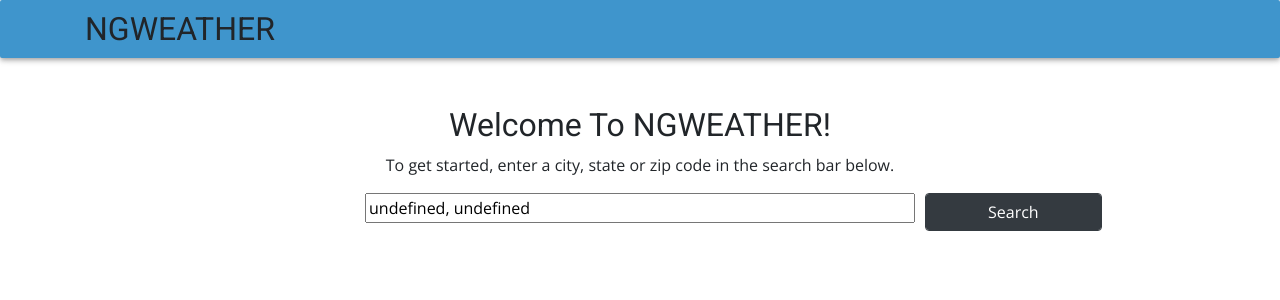
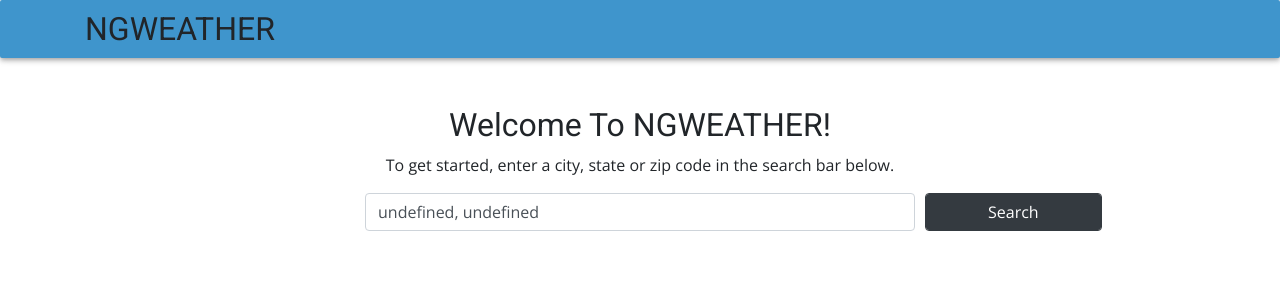
Before and after one commit to Doanvin/ngweather, an Angular app: page / in a window 1280 px wide. Shown: the top 300 px of the page. Built offline with nearby package versions, Linux system fonts and the light colour scheme; no server answers.

Commit message:
Fixed input style

```diff
--- a/src/app/location-search/location-search.component.html
+++ b/src/app/location-search/location-search.component.html
@@ -1,12 +1,12 @@
-<form>
+<div (ngSubmit)="searchCityZip(locationEl.value)">
   <div class="form-row justify-content-center">
     <div class="form-group mb-0 col-12 col-sm-8 col-md-8 offset-lg-2 col-lg-6">
       <label for="location" class="form-control sr-only sr-only-focusable">Location</label>
-        <input #locationEl (keyup.enter)="searchButton.click()" type="text" name="location" id="location-search" placeholder="Enter your Location">
+      <input #locationEl (keyup.enter)="searchCityZip(locationEl.value)" type="text" name="location" id="location-search" class="form-control"
+        placeholder="Enter your Location">
     </div>
     <div class="form-group mb-0 col-12 col-sm-4 col-md-4 col-lg-2">
-        <button #searchButton id="search-button" type="button" class="form-control btn btn-dark btn-block"
-                (click)="searchCityZip(locationEl.value)">Search</button>
+      <button #searchButton id="search-button" type="button" class="form-control btn btn-dark btn-block" (click)="searchCityZip(locationEl.value)">Search</button>
     </div>
   </div>
-</form>
+</div>
--- a/src/assets/scss/_bootstrap-grid-reboot.scss
+++ b/src/assets/scss/_bootstrap-grid-reboot.scss
@@ -24,6 +24,7 @@
   @import "variable-settings";
   @import "../../../node_modules/bootstrap/scss/variables";
   @import "../../../node_modules/bootstrap/scss/mixins";
+  // @import "../../../node_modules/bootstrap/scss/root";
   @import "../../../node_modules/bootstrap/scss/reboot";
 
   @import "../../../node_modules/bootstrap/scss/type";
```
Lines whose indentation alone changed are shown as unchanged.
